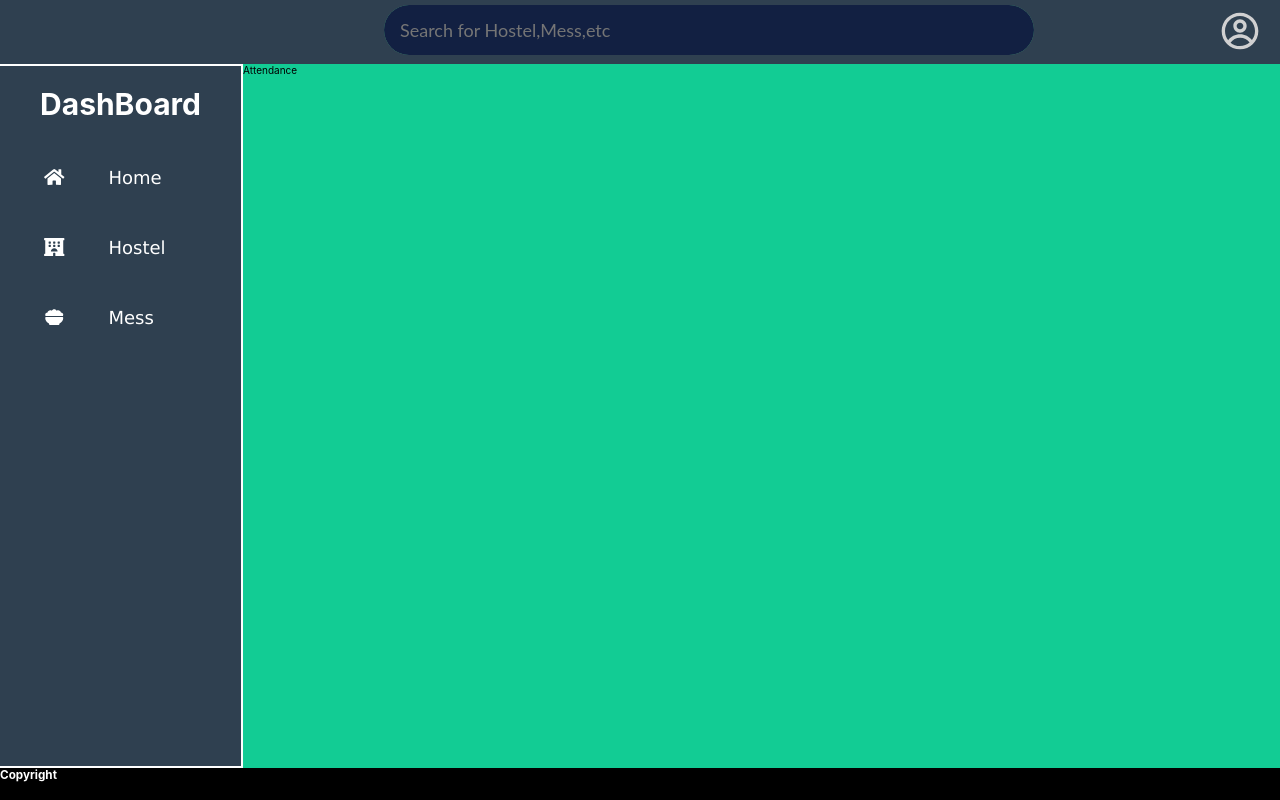
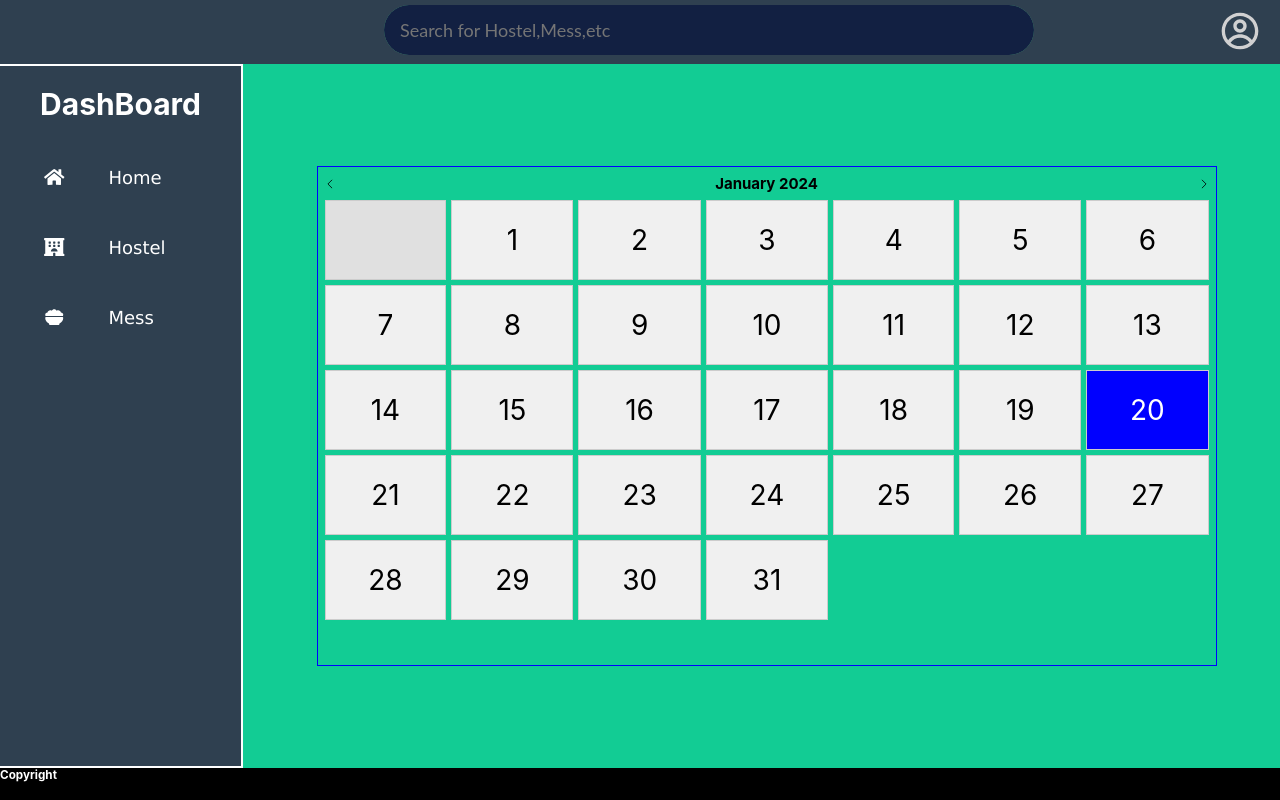
Before and after one commit to yashdubey369/Hostel_Management, a React (Create React App) app in the folder client/: page /hostel/attendance in a window 1280 px wide. Built offline with nearby package versions, Linux system fonts and the light colour scheme.

Commit message:
Attendance updated commmit

```diff
--- /dev/null
+++ b/client/src/Pages/Hostel/Attendance.css
@@ -0,0 +1,50 @@
+.calender {
+  height: 100%;
+  width: 100%;
+  display: flex;
+  justify-content: center;
+  align-items: center;
+}
+
+.boxmain {
+  width: 90rem;
+  height: 50rem;
+  padding: 0.7rem;
+  margin-left: 1rem;
+  border: 1px solid blue;
+}
+.boxheader {
+  display: flex;
+  margin-bottom: 0.7rem;
+  justify-content: space-between;
+  align-items: center;
+}
+.boxheader button {
+  font-size: 1.4rem;
+  cursor: pointer;
+}
+
+.boxes {
+  display: grid;
+  grid-template-columns: repeat(7, auto);
+  font-size: 2.8rem;
+  gap: 5px;
+}
+.box {
+  height: 8rem;
+  background-color: #f0f0f0;
+  border: 1px solid #ccc;
+  display: flex;
+  justify-content: center;
+  align-items: center;
+  cursor: pointer;
+}
+
+.box.empty {
+  background-color: #e0e0e0;
+  cursor: default;
+}
+.box.selected {
+  background-color: blue;
+  color: white;
+}
--- a/client/src/Pages/Hostel/Attendance.js
+++ b/client/src/Pages/Hostel/Attendance.js
@@ -1,9 +1,84 @@
-import React from 'react'
+import React, { useState } from "react";
+import "./Attendance.css";
+import { GrNext, GrPrevious } from "react-icons/gr";
 
-function Attendance() {
+const findMonthDays = (y, m) => {
+  return new Date(y, m + 1, 0).getDate();
+};
+
+const findFirstDay = (y, m) => {
+  return new Date(y, m, 1).getDay();
+};
+
+export default function App() {
+  const [sDate, setsDate] = useState(new Date());
+
+  const changeToPrevMonth = () => {
+    setsDate((pDate) => {
+      const pMonth = pDate.getMonth() - 1;
+      const pYear = pDate.getFullYear();
+      return new Date(pYear, pMonth);
+    });
+  };
+
+  const changeToNextMonth = () => {
+    setsDate((pDate) => {
+      const nMonth = pDate.getMonth() + 1;
+      const nYear = pDate.getFullYear();
+      return new Date(nYear, nMonth);
+    });
+  };
+
+  const handleDateClick = (date) => {
+    setsDate(date);
+  };
+
+  const showCalendar = () => {
+    const currDate = new Date();
+    const y = sDate.getFullYear();
+    const m = sDate.getMonth();
+    const mDays = findMonthDays(y, m);
+    const fDay = findFirstDay(y, m);
+
+    const allDays = [];
+
+    for (let p = 0; p < fDay; p++) {
+      allDays.push(<div key={`em-${p}`} className="box empty"></div>);
+    }
+
+    for (let d = 1; d <= mDays; d++) {
+      const date = new Date(y, m, d);
+      const isSelected = sDate && date.toDateString() === sDate.toDateString();
+
+      allDays.push(
+        <div
+          key={`d-${d}`}
+          className={`box ${isSelected ? "selected" : ""}`}
+          onClick={() => handleDateClick(date)}
+        >
+          {d}
+        </div>
+      );
+    }
+
+    return allDays;
+  };
+
   return (
-    <div>Attendance</div>
-  )
+    <div className="calender">
+      <div className="boxmain">
+        <div className="boxheader">
+          <GrPrevious onClick={changeToPrevMonth} />
+          <h2>
+            {sDate.toLocaleString("default", {
+              month: "long",
+              year: "numeric",
+            })}
+          </h2>
+          <GrNext onClick={changeToNextMonth} />
+        </div>
+        <div className="boxes">{showCalendar()} </div>
+      </div>
+    </div>
+  );
 }
-
-export default Attendance
```
